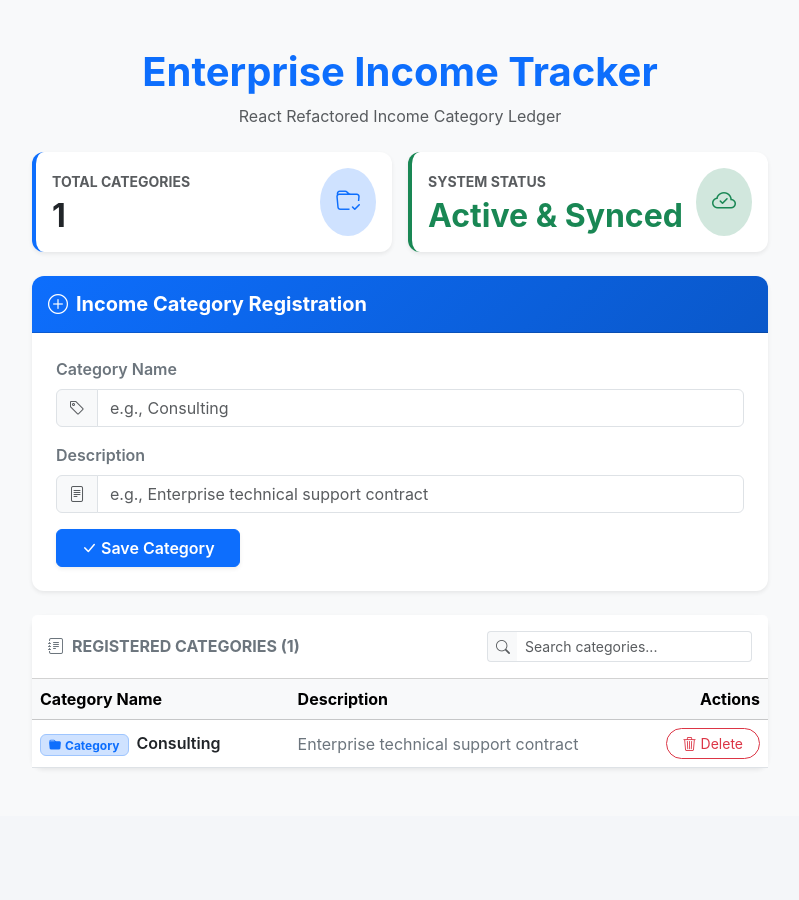
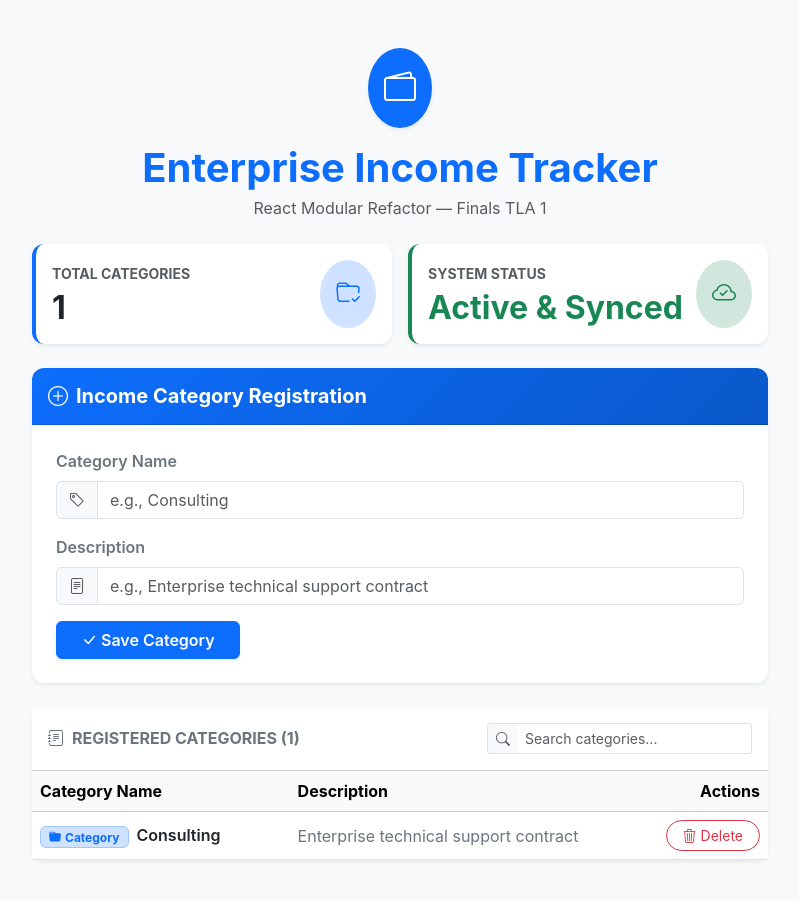
Before and after one commit to kcaban250000002895-lgtm/TLA1_Project, a React (Vite) app in the folder vite-project/: page / in a window 1280 px wide. Shown: the top 900 px of the page, without its empty margins (240-1039 px from the left). Before the commit the page ends 816 px from the top, so only its background shows below. Built offline with nearby package versions, Linux system fonts and the light colour scheme.

Commit message:
Refactor App component for improved structure

```diff
--- a/vite-project/src/App.jsx
+++ b/vite-project/src/App.jsx
@@ -6,14 +6,13 @@ import SummaryCards from './components/SummaryCards';
 export default function App() {
   const [categories, setCategories] = useState(() => {
     const saved = localStorage.getItem('income_categories');
-    return saved ? JSON.parse(saved) : [
-      { id: 1, name: 'Consulting', description: 'Enterprise technical support contract' }
-    ];
+    return saved
+      ? JSON.parse(saved)
+      : [{ id: 1, name: 'Consulting', description: 'Enterprise technical support contract' }];
   });
 
   const [searchTerm, setSearchTerm] = useState('');
 
-  // Persist categories in LocalStorage on update
   useEffect(() => {
     localStorage.setItem('income_categories', JSON.stringify(categories));
   }, [categories]);
@@ -38,8 +37,11 @@ export default function App() {
         <div className="row justify-content-center">
           <div className="col-lg-8">
             <header className="mb-4 text-center">
-              <h1 className="fw-bold text-primary">Enterprise Income Tracker</h1>
-              <p className="text-muted">React Refactored Income Category Ledger</p>
+              <div className="d-inline-flex align-items-center justify-content-center bg-primary text-white p-3 rounded-circle mb-3 shadow-sm">
+                <i className="bi bi-wallet2 fs-2"></i>
+              </div>
+              <h1 className="fw-bold text-primary mb-1">Enterprise Income Tracker</h1>
+              <p className="text-muted">React Modular Refactor — Finals TLA 1</p>
             </header>
 
             <SummaryCards totalCategories={categories.length} />
```
